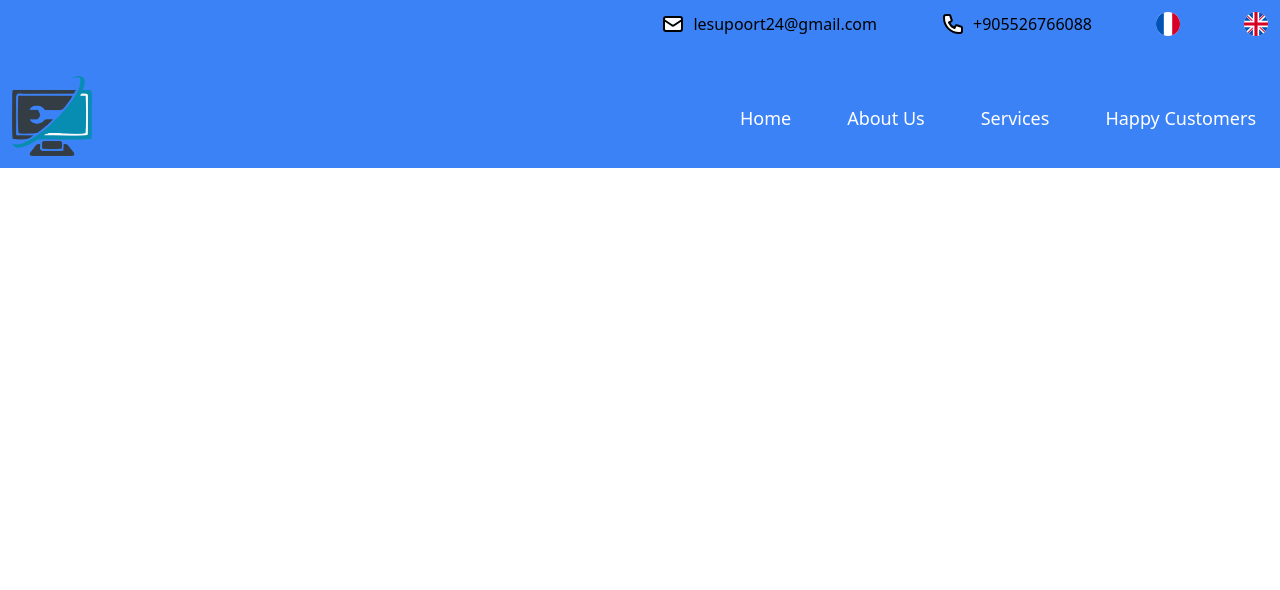
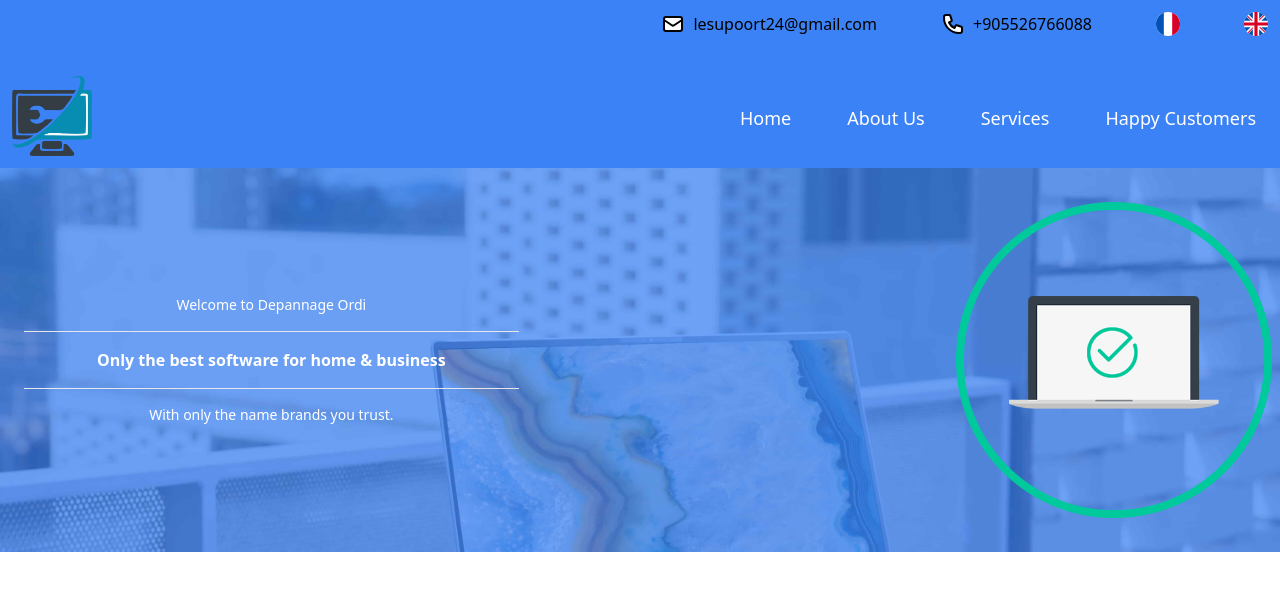
Before and after one commit to rashadataf/lesupportpc, a Next.js app: page / in a window 1280 px wide. Shown: the top 590 px of the page. Built offline with nearby package versions, Linux system fonts and the light colour scheme.

Commit message:
-Feat: adding hero section

```diff
--- /dev/null
+++ b/components/Hero/Hero.js
@@ -0,0 +1,34 @@
+import Image from "next/image";
+
+export default function Hero() {
+  return (
+    <div
+      className="flex p-2 items-center w-screen md:h-96 justify-between"
+      style={{
+        background:
+          "linear-gradient(to bottom,#3b82f6bb,#3b82f6bb),url(/background.jpg) no-repeat center center/cover",
+      }}
+    >
+      <div className="w-7/12 md:w-5/12 text-center text-white">
+        <h3 className="text-xs md:text-sm">Welcome to Depannage Ordi</h3>
+        <hr className="m-4" />
+        <h1 className="text-sm md:text-base font-bold">
+          Only the best software for home & business
+        </h1>
+        <hr className="m-4" />
+        <h3 className="text-xs md:text-sm">
+          With only the name brands you trust.
+        </h3>
+      </div>
+      <div className="w-5/12 md:w-3/12">
+        <Image
+          src="/hero.png"
+          alt="Hero Image"
+          width="100%"
+          height="100%"
+          layout="responsive"
+        />
+      </div>
+    </div>
+  );
+}
--- a/pages/index.js
+++ b/pages/index.js
@@ -1,4 +1,5 @@
 import Head from "next/head";
+import Hero from "../components/Hero/Hero";
 import NavBar from "../components/NavBar/NavBar";
 import TopBar from "../components/TopBar/TopBar";
 
@@ -11,6 +12,7 @@ export default function Home() {
       </Head>
       <TopBar />
       <NavBar />
+      <Hero />
     </div>
   );
 }
```
Also changed, not shown: public/background.jpg (added), public/hero.png (added).
